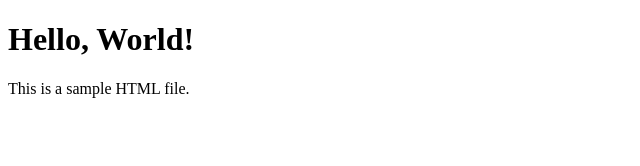
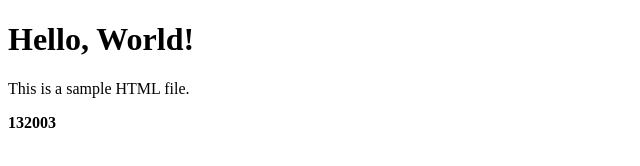
Before and after one commit to Ragavan30/samplerepo, a plain HTML site: page Index.html in a window 1280 px wide. Shown: the full height of the page, 0-640 px from the left. Drawn offline with Linux system fonts and the light colour scheme.

Commit message:
Update Index.html

```diff
--- a/Index.html
+++ b/Index.html
@@ -5,4 +5,5 @@
 <body>
     <h1>Hello, World!</h1>
     <p>This is a sample HTML file.</p>
+    <strong>132003</strong>
 </body>
```
